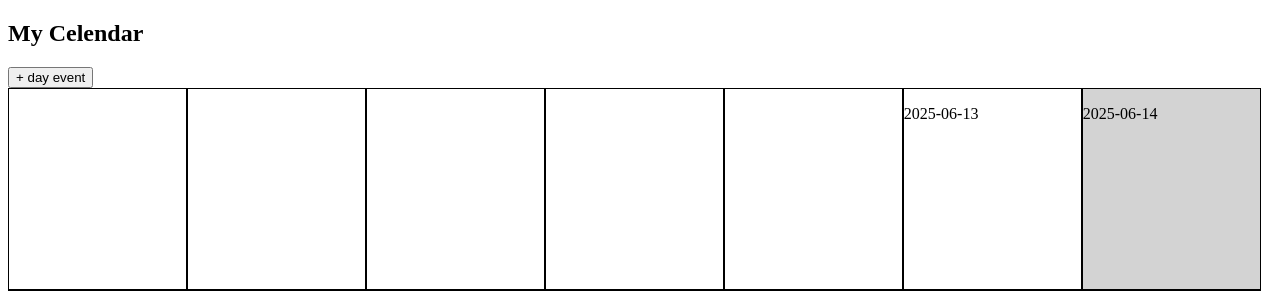
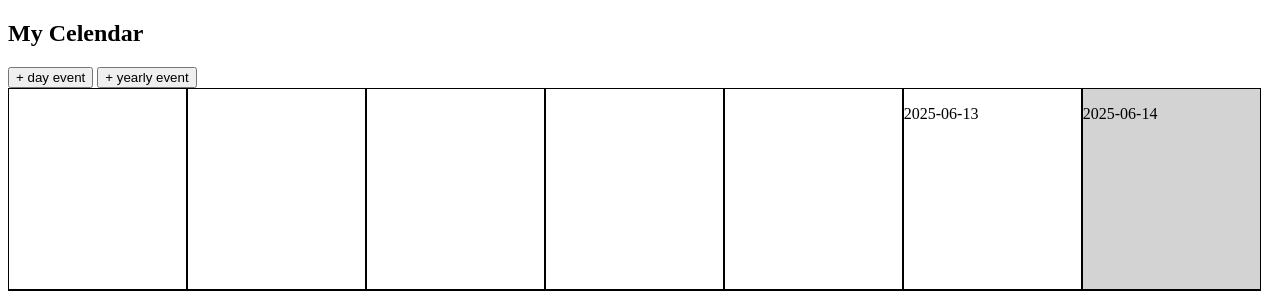
Before and after one commit to HydreigonGuy/my_calendar, a Django app: page / in a window 1280 px wide. Shown: the top 291 px of the page. Run offline with Django 4.2, Linux system fonts and the light colour scheme; data that the repository does not hold is empty.

Commit message:
added yearly event

```diff
--- a/my_calendar/models/models.py
+++ b/my_calendar/models/models.py
@@ -6,3 +6,9 @@
 class DayEvent(models.Model):
     name = models.CharField(max_length=500)
     date = models.DateField()
+
+
+class YearlyEvent(models.Model):
+    name = models.CharField(max_length=500)
+    month = models.SmallIntegerField()
+    day = models.SmallIntegerField()
--- a/my_calendar/models/utils/format.py
+++ b/my_calendar/models/utils/format.py
@@ -1,14 +1,22 @@
 
-from models.models import DayEvent
+from models.models import DayEvent, YearlyEvent
 
 
 def format_calendar_data_list(start, end):
     formatted_data = {
         "start":start.isoformat(),
         "end":end.isoformat(),
-        "day_events":{}
+        "day_events":{},
+        "yearly_events":[]
     }
     day_events = DayEvent.objects.filter(date__gte=start, date__lte=end)
     for day_event in day_events:
         formatted_data["day_events"][day_event.date.isoformat()] = formatted_data["day_events"].get(day_event.date.isoformat(), []) + [day_event.name]
+    yearly_events = YearlyEvent.objects.all()
+    for yearly_event in yearly_events:
+        formatted_data["yearly_events"].append({
+            "name":yearly_event.name,
+            "day":yearly_event.day,
+            "month":yearly_event.month
+        })
     return formatted_data
--- a/my_calendar/static/js/format.js
+++ b/my_calendar/static/js/format.js
@@ -11,6 +11,12 @@
         if (day.getDay() == 0 || day.getDay() == 6)
             day_class += " weekend_container";
         formatted += `<div class="${day_class}"><p>${day_iso}</p>`;
+        for (i in calendar_data.yearly_events) {
+            yearly_event = calendar_data.yearly_events[i];
+            if (yearly_event.day == day.getDate() && yearly_event.month == day.getMonth() + 1) {
+                formatted += `<p>${yearly_event.name}</p>`;
+            }
+        }
         if (calendar_data.day_events.hasOwnProperty(day_iso)) {
             for (i in calendar_data.day_events[day_iso]) {
                 formatted += `<p>${calendar_data.day_events[day_iso][i]}</p>`;
--- a/my_calendar/static/js/manage.js
+++ b/my_calendar/static/js/manage.js
@@ -19,10 +19,47 @@
           'Content-Type': 'application/json',
           'X-CSRFToken': document.getElementsByName("csrfmiddlewaretoken")[0].value
         },
-        body: JSON.stringify({name: name, date: date})
+        body: JSON.stringify({
+            name: name,
+            date: date
+        })
     })
     .then(function (resp) {
         document.getElementById("manage_popup").innerHTML = "";
         retrieve_calendar_data();
     })
 }
+
+
+function create_yearly_event_popup() {
+    document.getElementById("manage_popup").innerHTML = `
+        <span>Name : </span><input type="text" value="" id="create_yearly_event_name">
+        <input type="number" min="1" max="31" value="" id="create_yearly_event_day">
+        <input type="number" min="1" max="12" id="create_yearly_event_month">
+        <button onclick="create_yearly_event()">Create</button>`;
+}
+
+
+function create_yearly_event() {
+    let name = document.getElementById("create_yearly_event_name").value;
+    let day = document.getElementById("create_yearly_event_day").value;
+    let month = document.getElementById("create_yearly_event_month").value;
+
+    fetch("add_yearly_event", {
+        method: 'POST',
+        headers: {
+          'Accept': 'application/json',
+          'Content-Type': 'application/json',
+          'X-CSRFToken': document.getElementsByName("csrfmiddlewaretoken")[0].value
+        },
+        body: JSON.stringify({
+            name: name,
+            day: day,
+            month: month
+        })
+    })
+    .then(function (resp) {
+        document.getElementById("manage_popup").innerHTML = "";
+        retrieve_calendar_data();
+    })
+}
--- a/my_calendar/web/templates/index.html
+++ b/my_calendar/web/templates/index.html
@@ -12,6 +12,7 @@
     <div id="manage_popup"></div>
     <h2>My Celendar</h2>
     <button onclick="create_day_event_popup()">+ day event</button>
+    <button onclick="create_yearly_event_popup()">+ yearly event</button>
     <div id="calendar_data">
     </div>
 </body>
--- a/my_calendar/web/urls.py
+++ b/my_calendar/web/urls.py
@@ -6,4 +6,5 @@
     path("", views.index, name="index"),
     path("get_calendar_data", views.get_calendar_data),
     path("add_day_event", views.add_day_event),
+    path("add_yearly_event", views.add_yearly_event),
 ]
--- a/my_calendar/web/views.py
+++ b/my_calendar/web/views.py
@@ -4,7 +4,7 @@
 import json
 from datetime import date, timedelta
 from models.utils.format import format_calendar_data_list
-from models.utils.manage import create_day_event
+from models.utils.manage import create_day_event, create_yearly_event
 
 # Create your views here.
 
@@ -29,3 +29,14 @@
         create_day_event(body)
         return HttpResponse(status=200)
     return HttpResponse(status=405)
+
+
+def add_yearly_event(request):
+    if request.method == "POST":
+        try:
+            body = json.loads(request.body.decode('utf-8'))
+        except:
+            return HttpResponse(status=400)
+        create_yearly_event(body)
+        return HttpResponse(status=200)
+    return HttpResponse(status=405)
```
Also changed, not shown: my_calendar/models/utils/manage.py (+6 -1 lines), my_calendar/models/migrations/0002_yearlyevent.py (added).
